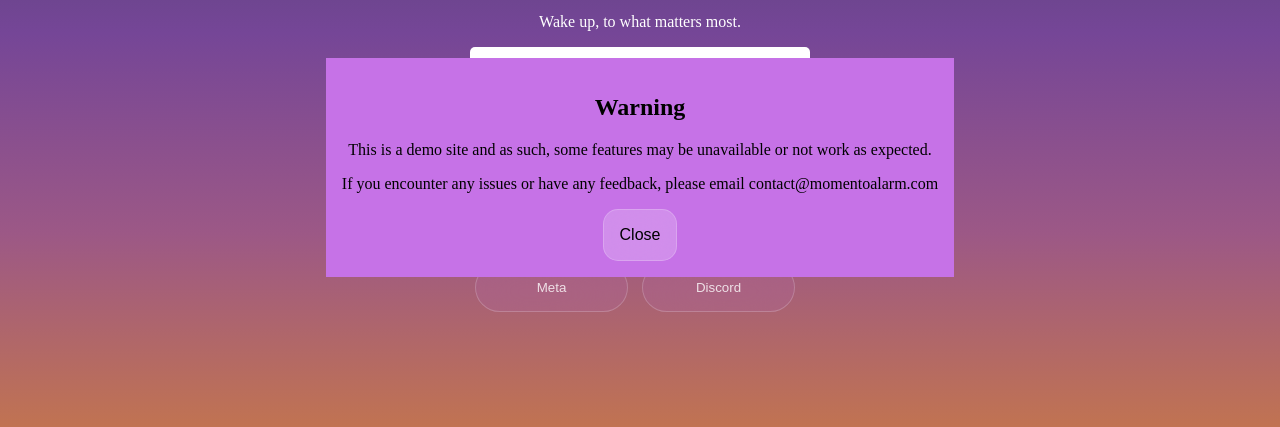
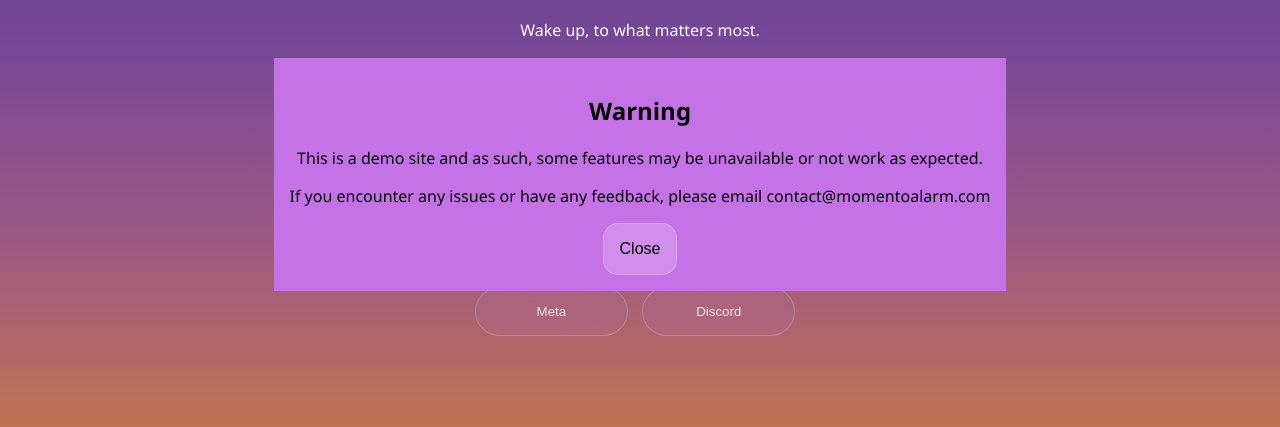
Before and after one commit to Tman1314/Momento-Basic, a plain HTML site: page index.html in a window 1280 px wide. Shown: the part 367-794 px from the top of the page. Drawn offline with Linux system fonts and the light colour scheme.

Commit message:
Login page styles fixes.

```diff
--- a/styles/login.css
+++ b/styles/login.css
@@ -3,8 +3,11 @@ body {
     padding: 0;
     width: 100vw;
     height: 100vh;
-    background: linear-gradient(#323d51, #4e416f, #754697, #9c5886, #c27450);
-    overflow: hidden;
+    background: linear-gradient(#323d51, #4e416f, #754697, #9c5886, #c27450)no-repeat center center fixed;
+    -moz-background-size: cover;
+    -o-background-size: cover;
+    background-size: cover;
+    font-family: 'Segoe UI', Tahoma, Geneva, Verdana, sans-serif;
 }
 
 .hidden {
@@ -49,6 +52,10 @@ body {
     border: none;
     border-radius: 5px;
     font-size: 16px;
+}
+
+#loginContainer {
+    margin: 10px;
 }
 
 .glassBtn {
```
